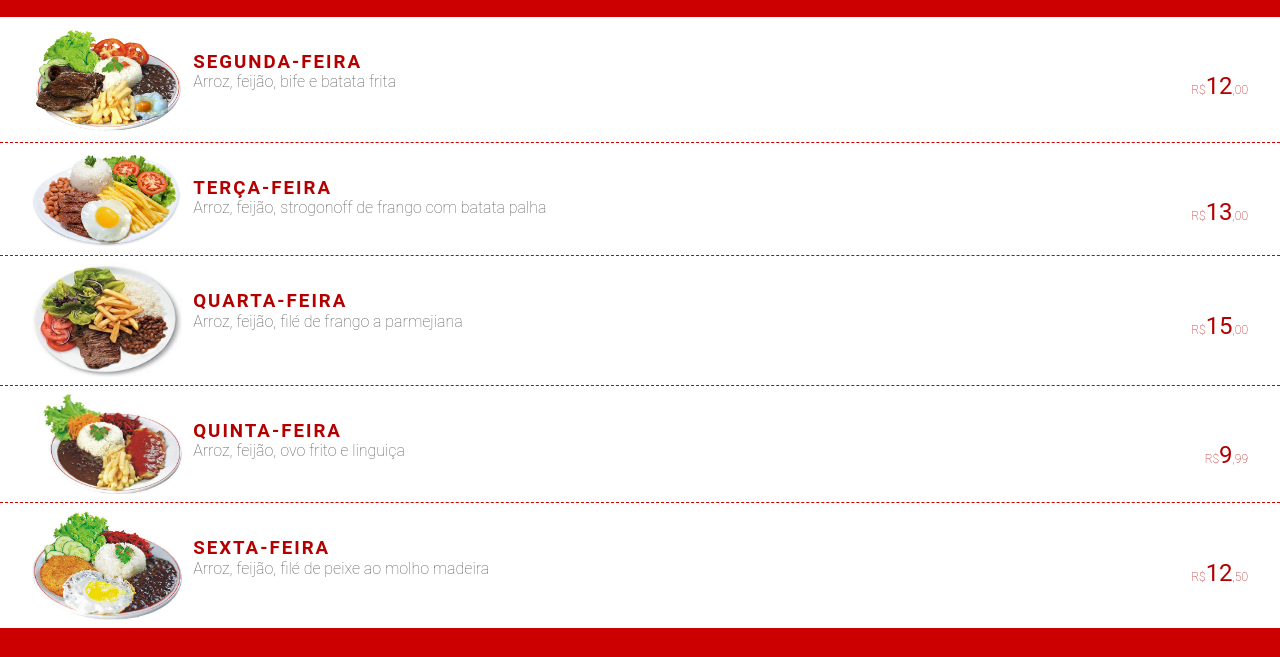
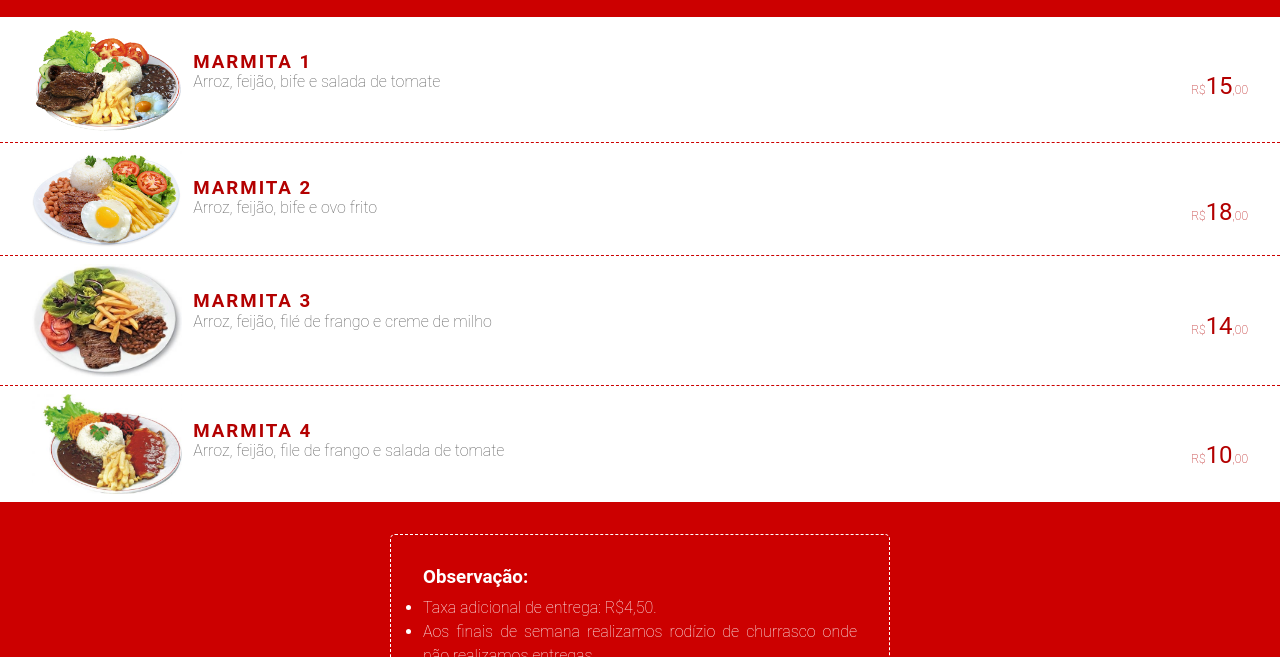
Before and after one commit to mahenrique94/cardapio-marmitex, a plain HTML site: page index.html in a window 1280 px wide. Shown: the part 75-732 px from the top of the page. Drawn offline with Linux system fonts and the light colour scheme.

Commit message:
Acerto nos itens do cardápio

```diff
--- a/index.html
+++ b/index.html
@@ -17,41 +17,35 @@
         <section class="l-content">
             <ul class="c-menu">
                 <li class="c-menu__item">
-                    <img alt="Segunda-Feira" class="c-menu__picture" src="img/pratos/segunda.png">
-                    <h3 class="c-menu__title"><a data-target="segunda" data-type="png" href="#">Segunda-Feira</a></h3>
-                    <p class="c-menu__describe">Arroz, feijão, bife e batata frita</p>
-                    <span class="c-menu__price"><span class="c-menu__price--dollar">R$</span>12<span class="c-menu__price--currency">,00</span></span>
-                </li>
-                <li class="c-menu__item">
-                    <img alt="Terça-Feira" class="c-menu__picture" src="img/pratos/terca.jpg">
-                    <h3 class="c-menu__title"><a data-target="terca" data-type="jpg" href="#">Terça-Feira</a></h3>
-                    <p class="c-menu__describe">Arroz, feijão, strogonoff de frango com batata palha</p>
-                    <span class="c-menu__price"><span class="c-menu__price--dollar">R$</span>13<span class="c-menu__price--currency">,00</span></span>
-                </li>
-                <li class="c-menu__item">
-                    <img alt="Quarta-Feira" class="c-menu__picture" src="img/pratos/quarta.jpg">
-                    <h3 class="c-menu__title"><a data-target="quarta" data-type="jpg" href="#">Quarta-Feira</a></h3>
-                    <p class="c-menu__describe">Arroz, feijão, filé de frango a parmejiana</p>
+                    <img alt="Marmita 1" class="c-menu__picture" src="img/pratos/segunda.png">
+                    <h3 class="c-menu__title"><a data-target="segunda" data-type="png" href="#">Marmita 1</a></h3>
+                    <p class="c-menu__describe">Arroz, feijão, bife e salada de tomate</p>
                     <span class="c-menu__price"><span class="c-menu__price--dollar">R$</span>15<span class="c-menu__price--currency">,00</span></span>
                 </li>
                 <li class="c-menu__item">
-                    <img alt="Quinta-Feira" class="c-menu__picture" src="img/pratos/quinta.jpg">
-                    <h3 class="c-menu__title"><a data-target="quinta" data-type="jpg" href="#">Quinta-Feira</a></h3>
-                    <p class="c-menu__describe">Arroz, feijão, ovo frito e linguiça</p>
-                    <span class="c-menu__price"><span class="c-menu__price--dollar">R$</span>9<span class="c-menu__price--currency">,99</span></span>
+                    <img alt="Marmita 2" class="c-menu__picture" src="img/pratos/terca.jpg">
+                    <h3 class="c-menu__title"><a data-target="terca" data-type="jpg" href="#">Marmita 2</a></h3>
+                    <p class="c-menu__describe">Arroz, feijão, bife e ovo frito</p>
+                    <span class="c-menu__price"><span class="c-menu__price--dollar">R$</span>18<span class="c-menu__price--currency">,00</span></span>
                 </li>
                 <li class="c-menu__item">
-                    <img alt="Sexta-Feira" class="c-menu__picture" src="img/pratos/sexta.jpg">
-                    <h3 class="c-menu__title"><a data-target="sexta" data-type="jpg" href="#">Sexta-Feira</a></h3>
-                    <p class="c-menu__describe">Arroz, feijão, filé de peixe ao molho madeira</p>
-                    <span class="c-menu__price"><span class="c-menu__price--dollar">R$</span>12<span class="c-menu__price--currency">,50</span></span>
+                    <img alt="Marmita 3" class="c-menu__picture" src="img/pratos/quarta.jpg">
+                    <h3 class="c-menu__title"><a data-target="quarta" data-type="jpg" href="#">Marmita 3</a></h3>
+                    <p class="c-menu__describe">Arroz, feijão, filé de frango e creme de milho</p>
+                    <span class="c-menu__price"><span class="c-menu__price--dollar">R$</span>14<span class="c-menu__price--currency">,00</span></span>
+                </li>
+                <li class="c-menu__item">
+                    <img alt="Marmita 4" class="c-menu__picture" src="img/pratos/quinta.jpg">
+                    <h3 class="c-menu__title"><a data-target="quinta" data-type="jpg" href="#">Marmita 4</a></h3>
+                    <p class="c-menu__describe">Arroz, feijão, file de frango e salada de tomate</p>
+                    <span class="c-menu__price"><span class="c-menu__price--dollar">R$</span>10<span class="c-menu__price--currency">,00</span></span>
                 </li>
             </ul>
         </section>
         <div class="o-info">
             <div class="o-info__box">
                 <h3 class="o-info__title">Observação:</h3>
-                <p>Entregas fora da nossa cidade é cobrado uma taxa adicional.</p>
+                <p>Taxa adicional de entrega: R$4,50.</p>
                 <p>Aos finais de semana realizamos rodízio de churrasco onde não realizamos entregas.</p>
                 <p>Aceitamos pagamentos em dinheiro e cartões de créditos.</p>
                 <div class="o-info__payment">
```
